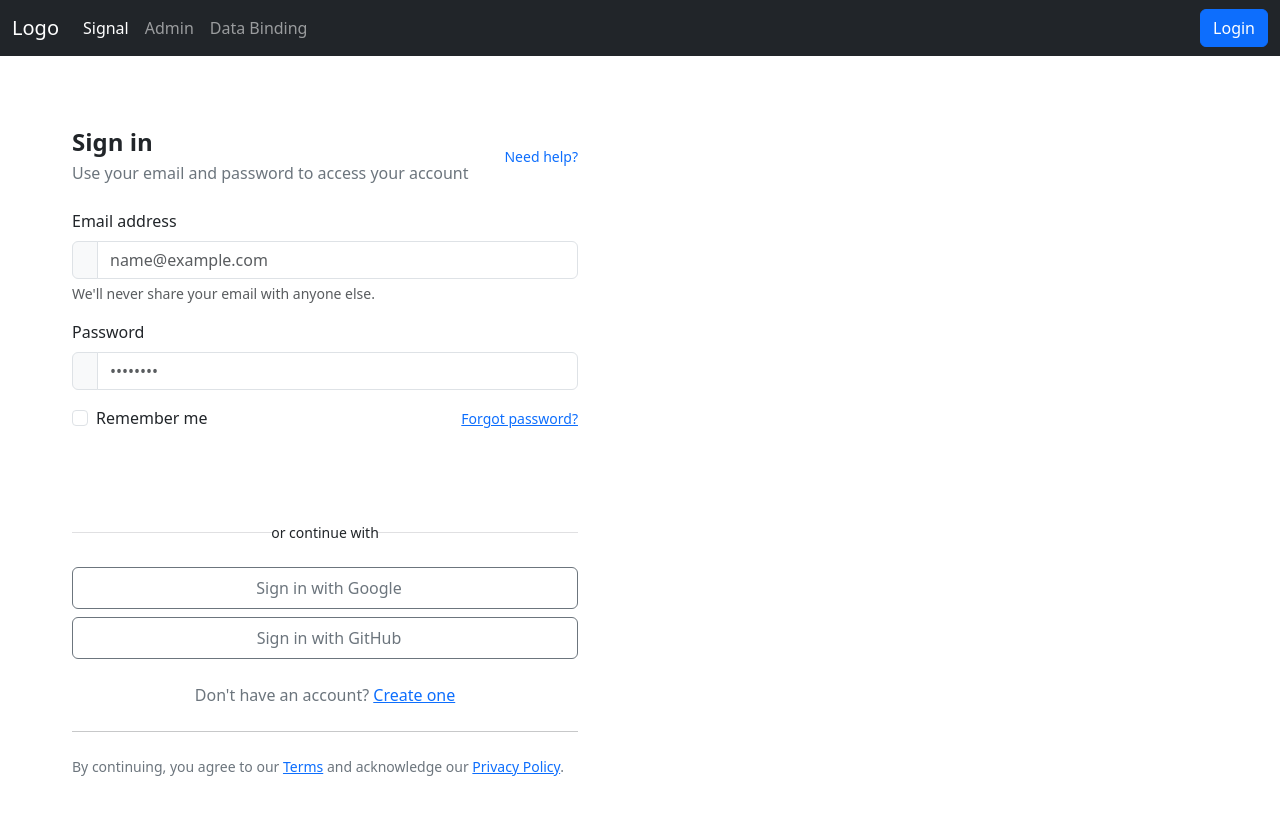
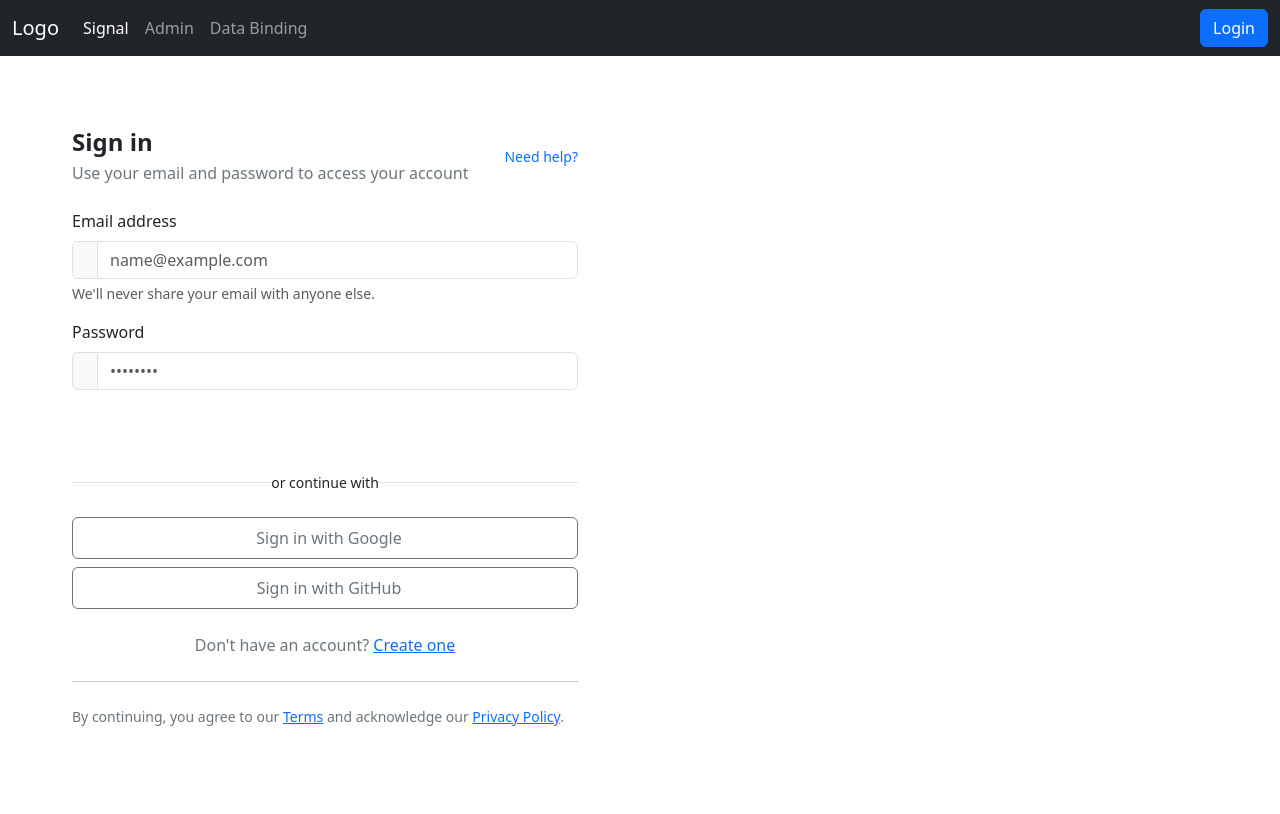
Before and after one commit to sumitbasu116/angular20Tutorial, an Angular app: page /login in a window 1280 px wide. Shown: the top 814 px of the page. Built offline with nearby package versions, Linux system fonts and the light colour scheme.

Commit message:
Hard Code Login part3-login page basic design code part3

```diff
--- a/src/app/components/login/login.html
+++ b/src/app/components/login/login.html
@@ -14,7 +14,7 @@
 <label for="email" class="form-label">Email address</label>
 <div class="input-group">
 <span class="input-group-text" id="email-addon"><i class="bi bi-envelope"></i></span>
-<input type="email" class="form-control" id="email" name="email" placeholder="name@example.com" aria-describedby="email-addon" required />
+<input type="email" class="form-control" [(ngModel)]="loginObj.username" name="username" id="email" name="email" placeholder="name@example.com" aria-describedby="email-addon" required />
 </div>
 <div class="form-text">We'll never share your email with anyone else.</div>
 </div>
@@ -24,21 +24,11 @@
 <label for="password" class="form-label">Password</label>
 <div class="input-group">
 <span class="input-group-text" id="password-addon"><i class="bi bi-lock"></i></span>
-<input type="password" class="form-control" id="password" name="password" placeholder="••••••••" aria-describedby="password-addon" minlength="6" required />
+<input type="password" [(ngModel)]="loginObj.password" name="password" class="form-control" id="password" name="password" placeholder="••••••••" aria-describedby="password-addon" minlength="6" required />
 </div>
 </div>
 
-
-<div class="d-flex justify-content-between align-items-center mb-4">
-<div class="form-check">
-<input class="form-check-input" type="checkbox" value="1" id="remember" name="remember">
-<label class="form-check-label" for="remember">Remember me</label>
-</div>
-<a href="#" class="small">Forgot password?</a>
-</div>
-
-
-<button class="btn btn-primary w-100 py-2 fw-semibold" type="submit">
+<button (click)="onLogin()" class="btn btn-primary w-100 py-2 fw-semibold" type="button">
 <i class="bi bi-box-arrow-in-right me-1"></i> Sign in
 </button>
 
--- a/src/app/components/login/login.ts
+++ b/src/app/components/login/login.ts
@@ -1,11 +1,20 @@
 import { Component } from '@angular/core';
+import { FormsModule } from '@angular/forms';
 
 @Component({
   selector: 'app-login',
-  imports: [],
+  imports: [FormsModule],
   templateUrl: './login.html',
   styleUrl: './login.css'
 })
 export class Login {
 
+  loginObj:any={
+    username: '',
+    password:''
+  }
+
+  onLogin(){
+
+  }
 }
```
